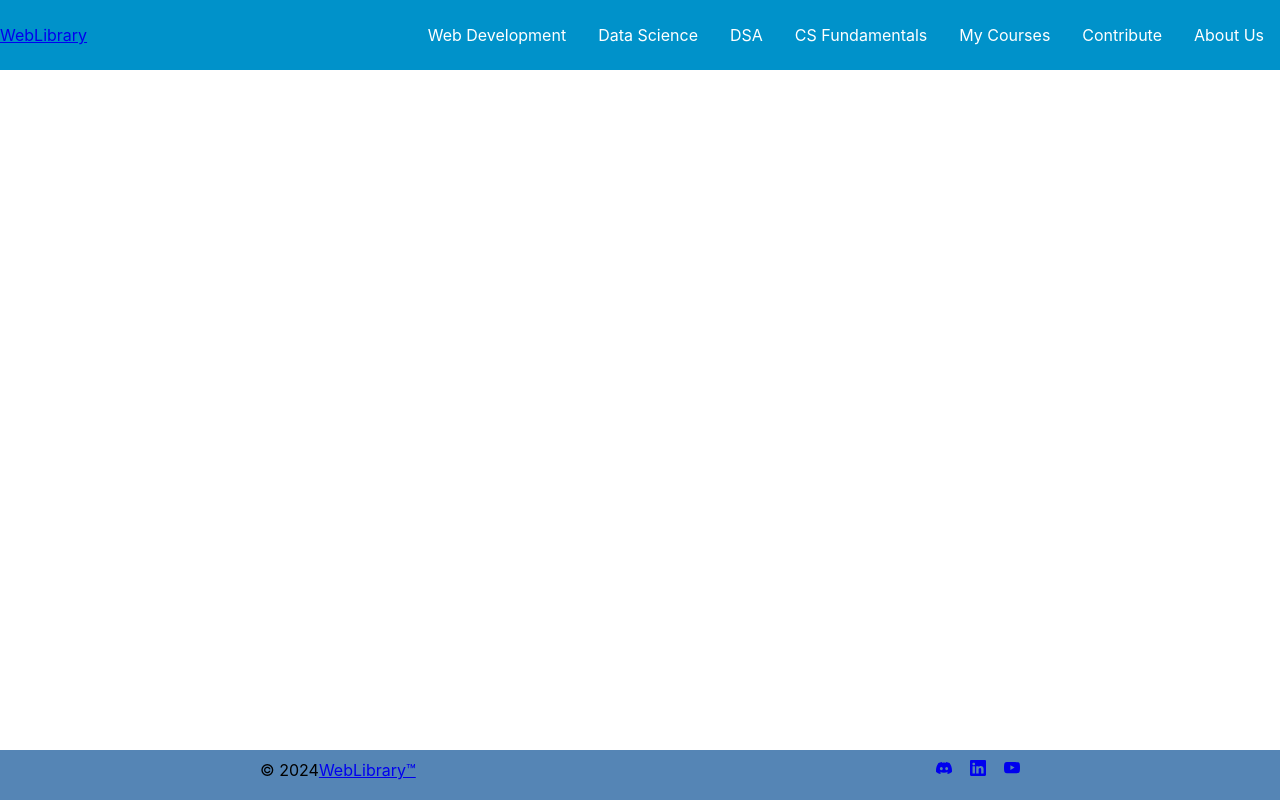
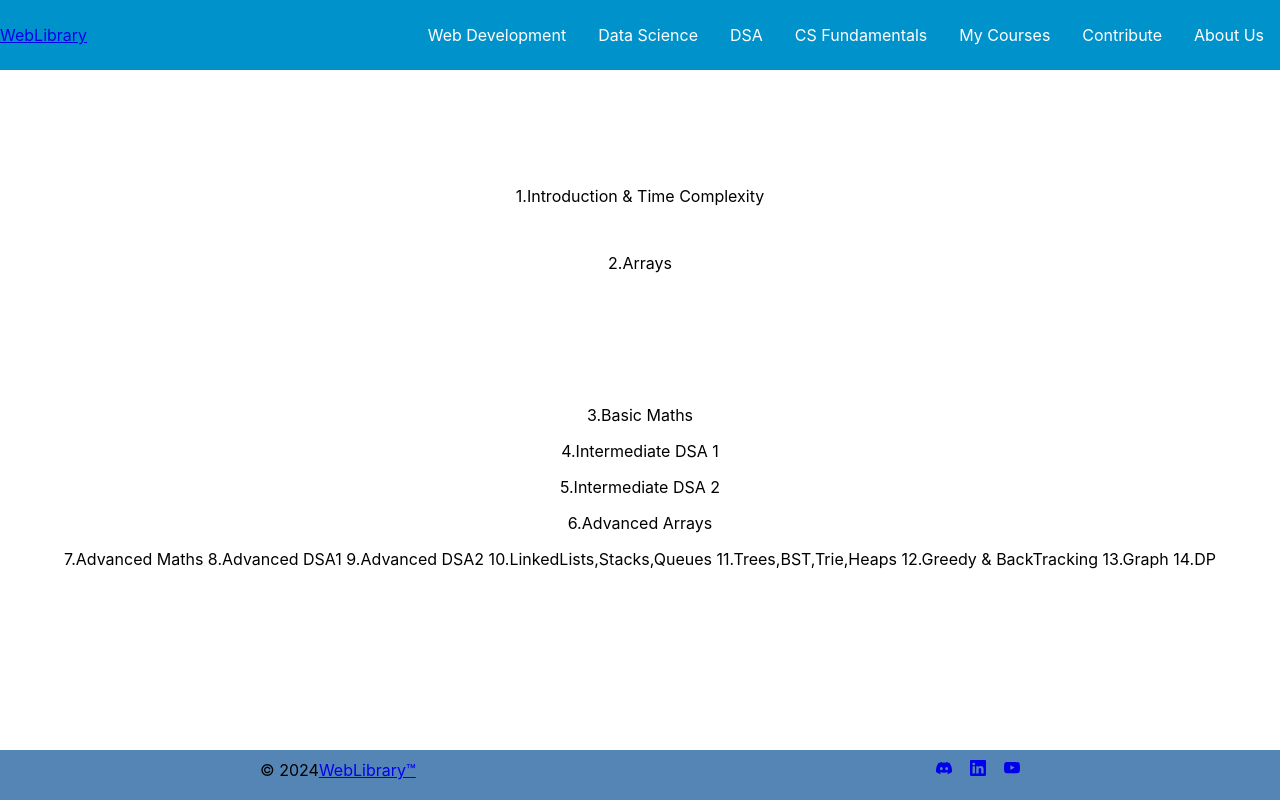
Before and after one commit to akhil3000/WebLibrary, a React (Create React App) app: page /DSAStrcturedCuricullumInJava in a window 1280 px wide. Built offline with nearby package versions, Linux system fonts and the light colour scheme.

Commit message:
Jan 28th commit

```diff
--- a/src/App.js
+++ b/src/App.js
@@ -30,7 +30,7 @@ import DataCleaning from './components/DataScience/DataCleaning';
 import EDA from './components/DataScience/EDA';
 import MachineLearning from './components/DataScience/MachineLearning';
 import DeepLearningAndNeuralNetworks from './components/DataScience/DeepLearningAndNeuralNetworks';
-import NLP from './components/DataScience/NLP';
+import NaturalLanguageProcessing from './components/DataScience/NaturalLanguageProcessing';
 import DataSciencePrerequitises from './components/DataScience/DataSciencePrerequitises';
 import IntroductionToGenerativeAI from './components/DataScience/IntroductionToGenerativeAI';
 import PracticeWebsitesAndBlogs from './components/DataScience/PracticeWebsitesAndBlogs';
@@ -112,7 +112,7 @@ function App() {
           <Route path="/DataCleaning" element={<DataCleaning/>}/>
           <Route path="/MachineLearning" element={<MachineLearning/>}/>
           <Route path="/DeepLearningAndNeuralNetworks" element={<DeepLearningAndNeuralNetworks/>}/>
-          <Route path="/NLP" element={<NLP/>}/>
+          <Route path="/NaturalLanguageProcessing" element={<NaturalLanguageProcessing/>}/>
           <Route path="/DataSciencePrerequitises" element={<DataSciencePrerequitises/>}/>
           <Route path="/IntroductionToGenerativeAI" element={<IntroductionToGenerativeAI/>}/>
           <Route path="/PracticeWebsitesAndBlogs" element={<PracticeWebsitesAndBlogs/>}/>
--- a/src/components/CSFundamentals/CSFundamentals.css
+++ b/src/components/CSFundamentals/CSFundamentals.css
@@ -3,7 +3,7 @@ padding:100px 100px;
 text-align:center;
 display: flex;
 flex-direction: column;
-gap:7px;
+gap:7gpx;
 align-items:center;
 }
 
--- a/src/components/DSA/DSA.css
+++ b/src/components/DSA/DSA.css
@@ -13,3 +13,8 @@ align-items:center;
     justify-content:space-between;
     gap:10px;
 }
+
+.HelloDSA{
+    text-align:center;
+
+}
--- a/src/components/DSA/DSAStrcturedCuricullumInJava.jsx
+++ b/src/components/DSA/DSAStrcturedCuricullumInJava.jsx
@@ -1,8 +1,25 @@
 import React from 'react'
-
+import "./DSA.css"
 const DSAStrcturedCuricullumInJava = () => {
   return (
-    <div>DSA StrcturedCuricullum In Java</div>
+    <div className="HelloDSA">
+      <div className="Hello">
+      <p>1.Introduction & Time Complexity</p>
+      <p>2.Arrays</p>
+      </div>
+      <p>3.Basic Maths</p>
+      <p>4.Intermediate DSA 1</p>
+      <p>5.Intermediate DSA 2</p>
+      <p>6.Advanced Arrays</p>
+      7.Advanced Maths
+      8.Advanced DSA1
+      9.Advanced DSA2
+      10.LinkedLists,Stacks,Queues
+      11.Trees,BST,Trie,Heaps
+      12.Greedy & BackTracking
+      13.Graph
+      14.DP
+    </div>
   )
 }
 
--- a/src/components/DataScience/DataScience.css
+++ b/src/components/DataScience/DataScience.css
@@ -3,7 +3,7 @@ padding:100px 100px;
 text-align:center;
 display: flex;
 flex-direction: column;
-gap:10px;
+gap:15px;
 align-items:center;
 }
 
--- a/src/components/DataScience/DataScience.jsx
+++ b/src/components/DataScience/DataScience.jsx
@@ -32,7 +32,7 @@ const DataScience = () => {
        <div className="blocks">
         <Homecard path="/DeepLearningAndNeuralNetworks" title="DeepLearning & NeuralNetworks"/>
         <Homecard path="/ComputerVision" title="Computer Vision"/>
-        <Homecard path="/NLP" title="Natural Language Processing"/>
+        <Homecard path="/NaturalLanguageProcessing" title="Natural Language Processing"/>
         <Homecard path="/RecommendationSystems" title="Recommendation Systems"/>
         <Homecard path="/ReinforcementLearning" title="Reinforcement Learning"/>
         <Homecard path="/DeepReinforcementLearning" title="Deep RL And Self Driving Cars NanoDegree"/>
--- /dev/null
+++ b/src/components/DataScience/NaturalLanguageProcessing.jsx
@@ -0,0 +1,9 @@
+import React from 'react'
+
+const NaturalLanguageProcessing = () => {
+  return (
+    <div>NaturalLanguageProcessing</div>
+  )
+}
+
+export default NaturalLanguageProcessing
--- a/src/components/Navbar.css
+++ b/src/components/Navbar.css
@@ -1,5 +1,5 @@
 nav{
-    position:fixed;
+
     display:flex;
     flex-direction: row;
     justify-content:space-between;
@@ -7,8 +7,8 @@ nav{
     background-color:#0092ca;
     width: 100%;
     height: 70px;
-    margin-bottom: 50px;
-    z-index: 9999;
+
+
 
 }
 
--- a/src/components/WebDevelopment/WebPrerequitises.jsx
+++ b/src/components/WebDevelopment/WebPrerequitises.jsx
@@ -2,7 +2,9 @@ import React from 'react'
 
 const WebPrerequitises = () => {
   return (
-    <div>WebPrerequitises</div>
+    <div>
+      <p>Hello</p>
+    </div>
   )
 }
 
```
Also changed, not shown: src/App.css (line endings or trailing spaces), src/components/DataScience/NLP.jsx (deleted).
